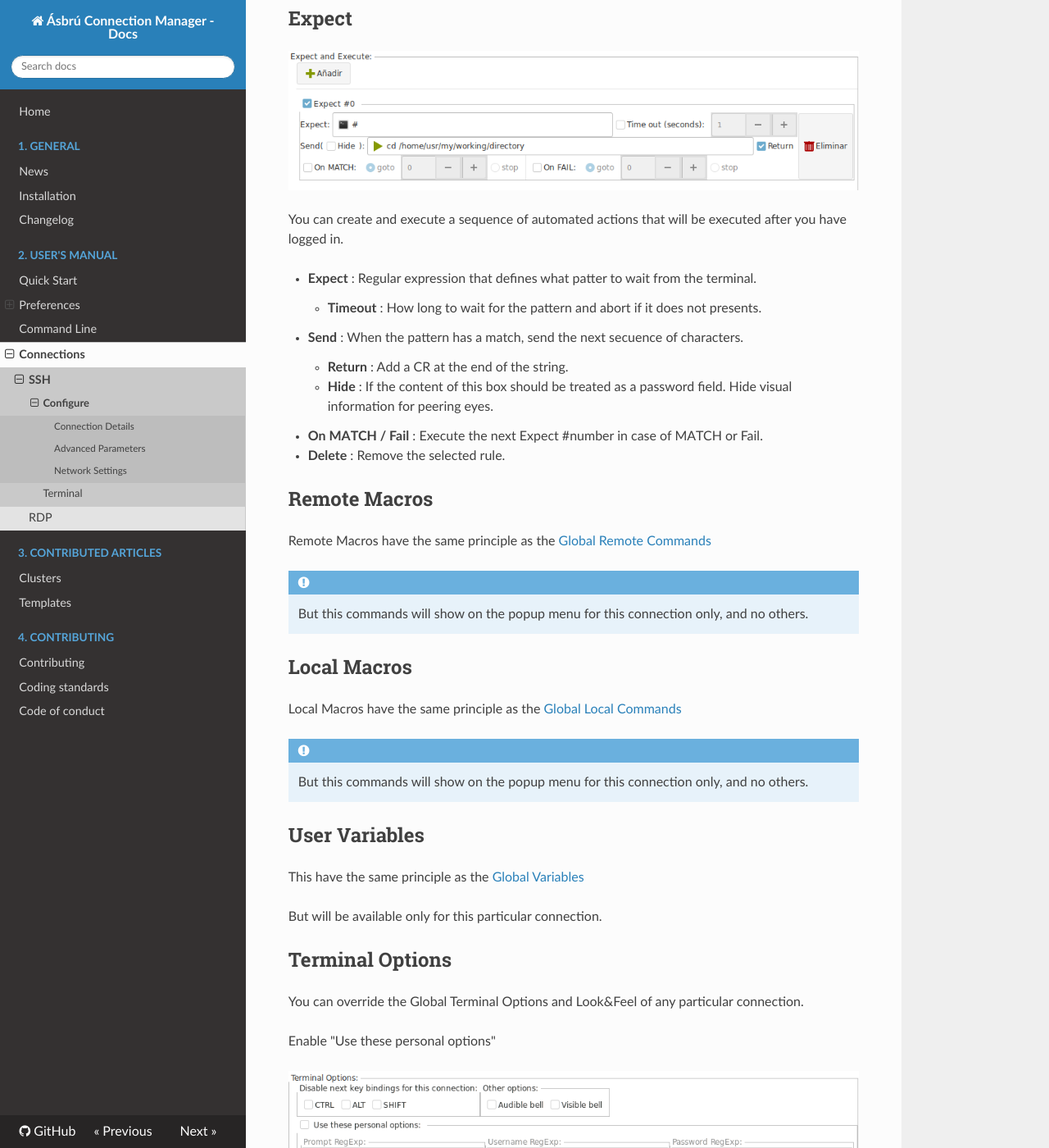
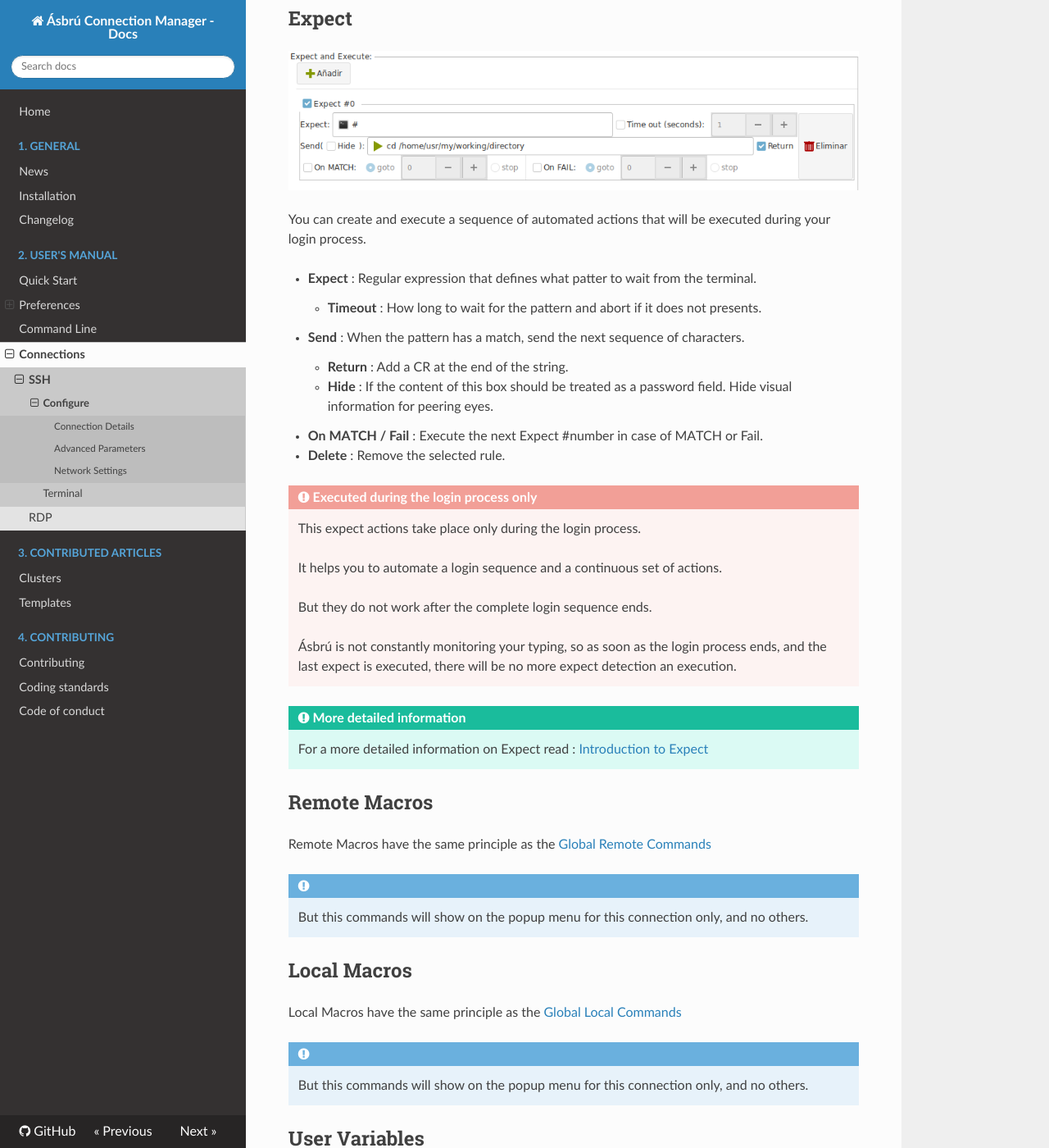
Before and after one commit to asbru-cm/asbru-cm, an MkDocs documentation site: the page built from doc/Manual/Connections/SSH.md, in a window 1280 px wide and 1400 px high, scrolled down 4501 px. Shown: the whole window at 82% size. Built offline with MkDocs 1.6.1, drawn with Linux system fonts in a browser that asks for light colours; nearby versions of some CDN libraries; some of the changed text lies outside the part shown.

Commit message:
update manuals in reference to expect

```diff
--- a/doc/Manual/Connections/SSH.md
+++ b/doc/Manual/Connections/SSH.md
@@ -107,15 +107,27 @@
 
 ![](images/ssh7.png)
 
-You can create and execute a sequence of automated actions that will be executed after you have logged in.
+You can create and execute a sequence of automated actions that will be executed during your login process.
 
 + __Expect__ : Regular expression that defines what patter to wait from the terminal.
     - __Timeout__ : How long to wait for the pattern and abort if it does not presents.
-+ __Send__ : When the pattern has a match, send the next secuence of characters.
++ __Send__ : When the pattern has a match, send the next sequence of characters.
     - __Return__ : Add a CR at the end of the string.
     - __Hide__ : If the content of this box should be treated as a password field. Hide visual information for peering eyes.
 + __On MATCH / Fail__ : Execute the next Expect #number in case of MATCH or Fail.
 + __Delete__ : Remove the selected rule.
+
+!!! danger "Executed during the login process only"
+    This expect actions take place only during the login process.
+
+    It helps you to automate a login sequence and a continuous set of actions.
+
+    But they do not work after the complete login sequence ends.
+
+    Ásbrú is not constantly monitoring your typing, so as soon as the login process ends, and the last expect is executed, there will be no more expect detection an execution.
+
+!!! tip "More detailed information"
+    For a more detailed information on Expect read : [Introduction to Expect](../../Managing/Expect.md)
 
 ## Remote Macros
 
```
Also changed, not shown: other parts of doc/Manual/Connections/SSH.md (+1 -1 lines), doc/Managing/Expect.md (added, +102 -0 lines), doc/Managing/images/expect1.png (added), doc/Managing/images/expect2.png (added), doc/Managing/images/expect3.png (added), doc/Managing/images/expect4.png (added).
